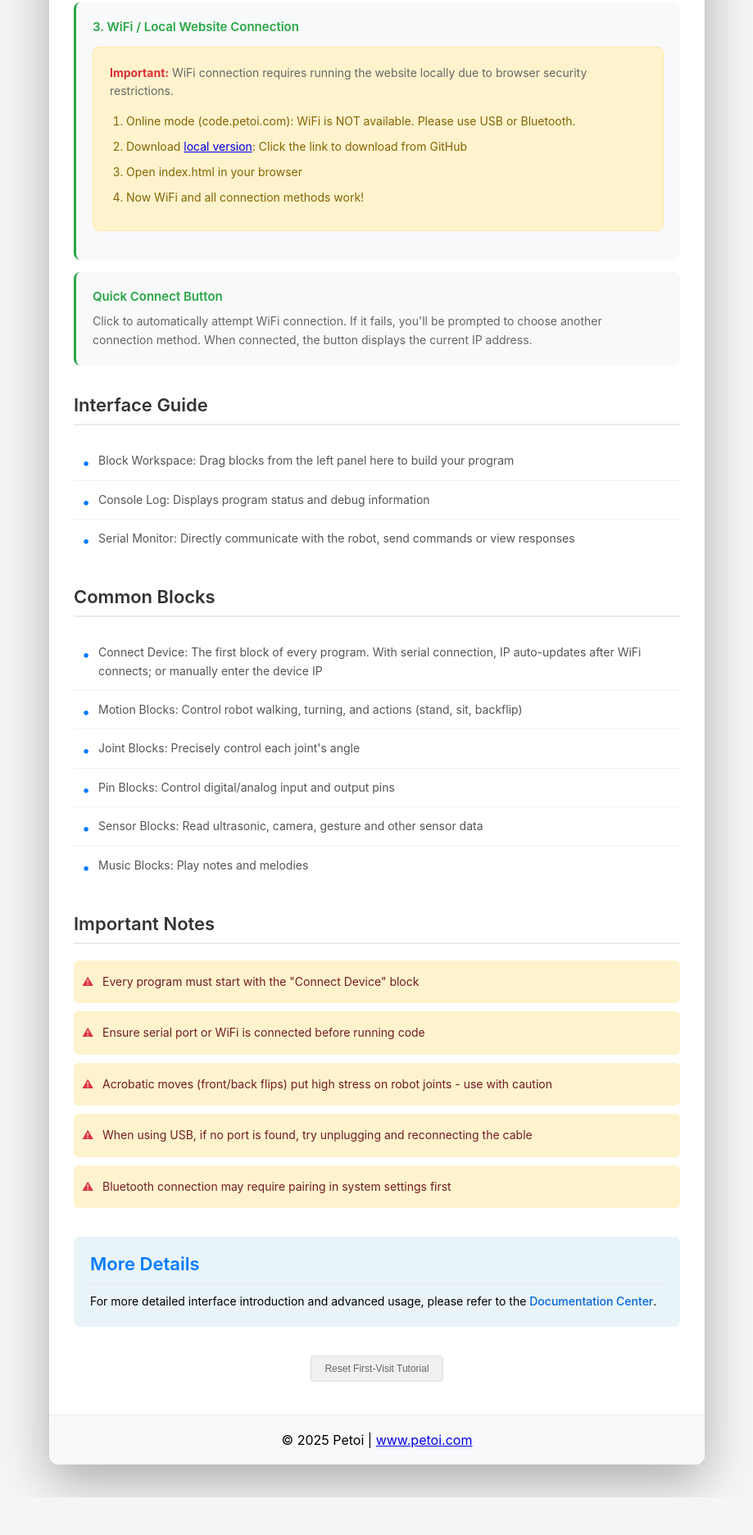
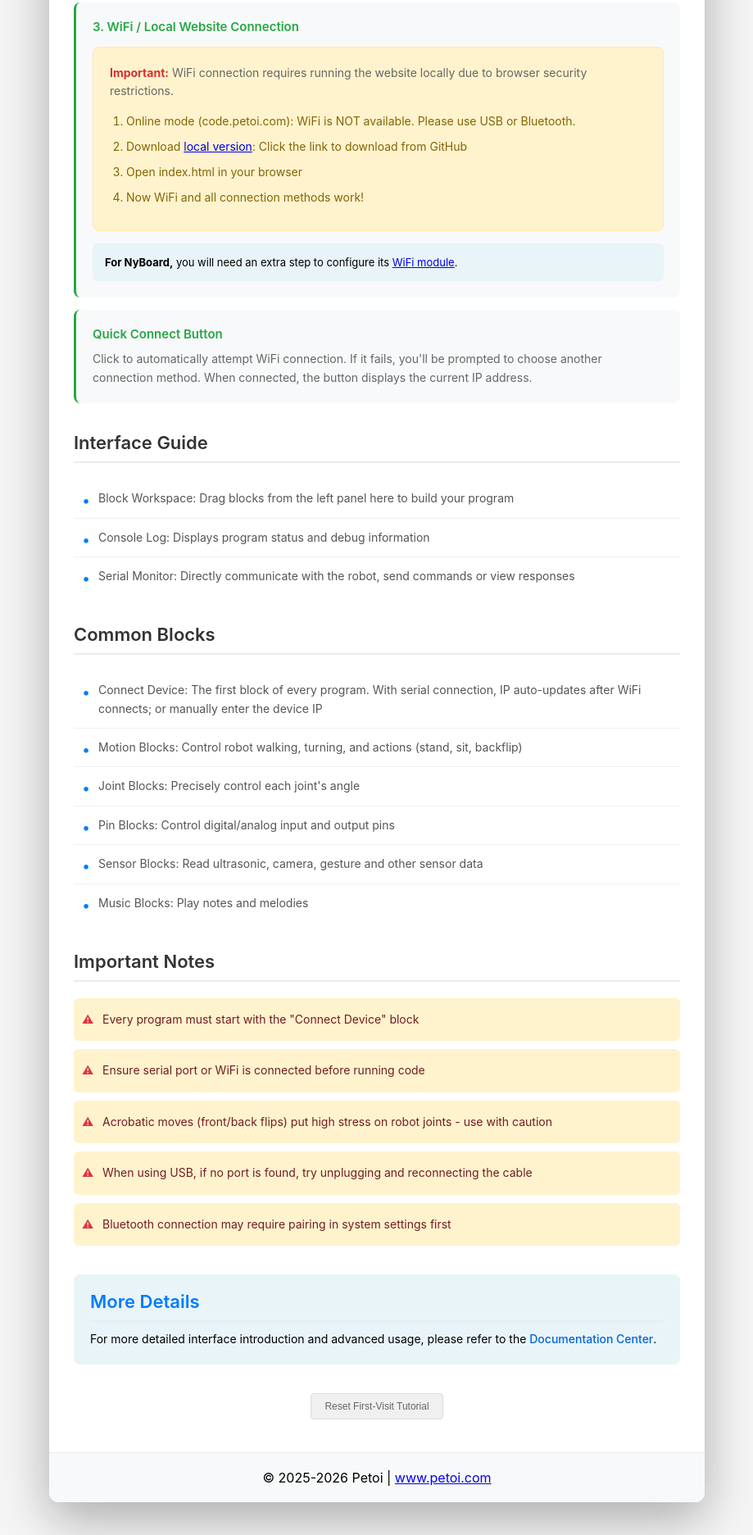
Before and after one commit to PetoiCamp/PetoiWebCoding, a website: page help.html in a window 1280 px wide. Shown: the part 1349-3222 px from the top of the page at 82% size, without its empty margins (180-1099 px from the left). Before the commit the page ends 3176 px from the top, so only its background shows below. Drawn offline with Linux system fonts and the light colour scheme.

Commit message:
Update help.html

```diff
--- a/help.html
+++ b/help.html
@@ -349,6 +349,9 @@
               <li id="manualWiFiStep4">Now WiFi and all connection methods work!</li>
             </ol>
           </div>
+          <div id="manualNyBoardWiFiNote" style="margin-top: 15px; padding: 15px; background: #e8f4f8; border-radius: 6px; font-size: 13px;">
+            <strong>For NyBoard,</strong> you will need an extra step to configure its <a href="https://docs.petoi.com/web-block-base-programming/petoi-web-coding-blocks/setup-on-nyboard" target="_blank" rel="noopener noreferrer">WiFi module</a>.
+          </div>
         </div>
 
         <div class="connection-method">
@@ -403,7 +406,7 @@
     </div>
 
     <div class="footer">
-      <p>© 2025 Petoi | <a href="https://www.petoi.com" target="_blank">www.petoi.com</a></p>
+      <p>© 2025-2026 Petoi | <a href="https://www.petoi.com" target="_blank">www.petoi.com</a></p>
     </div>
   </div>
 
@@ -453,6 +456,7 @@
         manualWiFiStep2: "Download <a href='https://github.com/PetoiCamp/PetoiWebCoding/releases/latest' target='_blank' onclick='recordLocalDownload()'>local version</a>: Click the link to download from GitHub",
         manualWiFiStep3: "Open index.html in your browser",
         manualWiFiStep4: "Now WiFi and all connection methods work!",
+        manualNyBoardWiFiNote: "<strong>For NyBoard,</strong> you will need an extra step to configure its <a href='https://docs.petoi.com/web-block-base-programming/petoi-web-coding-blocks/setup-on-nyboard' target='_blank' rel='noopener noreferrer'>WiFi module</a>.",
         manualQuickConnect: "Quick Connect Button",
         manualQuickConnectDesc: "Click to automatically attempt WiFi connection. If it fails, you'll be prompted to choose another connection method. When connected, the button displays the current IP address.",
         manualInterfaceTitle: "Interface Guide",
@@ -522,6 +526,7 @@
         manualWiFiStep2: "下载<a href='https://github.com/PetoiCamp/PetoiWebCoding/releases/latest' target='_blank' onclick='recordLocalDownload()'>本地版本</a>：点击链接从 GitHub 下载",
         manualWiFiStep3: "在浏览器中打开 index.html",
         manualWiFiStep4: "现在 WiFi 和所有连接方式都可以使用了！",
+        manualNyBoardWiFiNote: "<strong>对于 NyBoard，</strong>您还需要执行一个额外步骤来配置其 <a href='https://docs.petoi.com/web-block-base-programming/petoi-web-coding-blocks/setup-on-nyboard' target='_blank' rel='noopener noreferrer'>WiFi 模块</a>。",
         manualQuickConnect: "快速连接按钮",
         manualQuickConnectDesc: "点击后自动尝试 WiFi 连接。如果失败，会提示您选择其他连接方式。连接成功后按钮会显示当前 IP 地址。",
         manualInterfaceTitle: "界面说明",
@@ -591,6 +596,7 @@
         manualWiFiStep2: "<a href='https://github.com/PetoiCamp/PetoiWebCoding/releases/latest' target='_blank' onclick='recordLocalDownload()'>ローカルバージョン</a>をダウンロード：GitHub からダウンロードするにはリンクをクリック",
         manualWiFiStep3: "ブラウザで index.html を開く",
         manualWiFiStep4: "これで WiFi とすべての接続方法が使用可能になります！",
+        manualNyBoardWiFiNote: "<strong>NyBoard の場合、</strong><a href='https://docs.petoi.com/web-block-base-programming/petoi-web-coding-blocks/setup-on-nyboard' target='_blank' rel='noopener noreferrer'>WiFi モジュール</a>を設定する追加手順が必要です。",
         manualQuickConnect: "クイック接続ボタン",
         manualQuickConnectDesc: "クリックすると WiFi 接続を自動的に試行します。失敗した場合は、他の接続方法を選択するよう求められます。接続に成功すると、ボタンに現在の IP アドレスが表示されます。",
         manualInterfaceTitle: "インターフェース説明",
```
